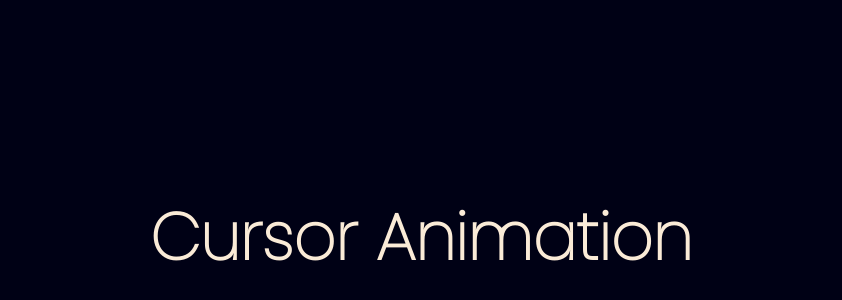
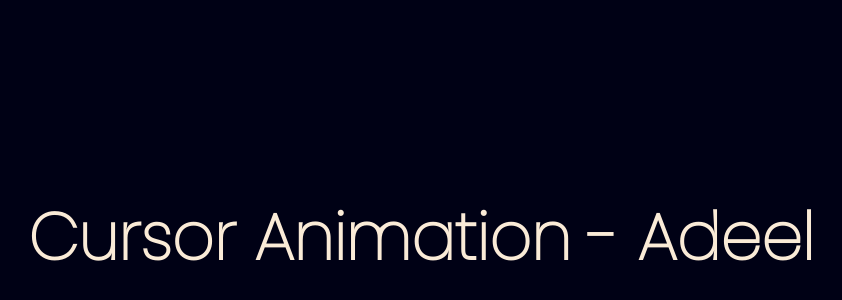
Before and after one commit to Alisina-Adeel/Cursor-Animation, a plain HTML site: page index.html in a window 1280 px wide. Shown: the part 162-462 px from the top of the page, without its empty margins (219-1061 px from the left). Drawn offline with Linux system fonts and the light colour scheme.

Commit message:
Update index.html

```diff
--- a/index.html
+++ b/index.html
@@ -10,7 +10,7 @@
 <body>
     <section class="main">
 
-        <h1 class="text">Cursor Animation</h1>
+        <h1 class="text">Cursor Animation - Adeel</h1>
     </section>
     <div class="cursor">
 
```
